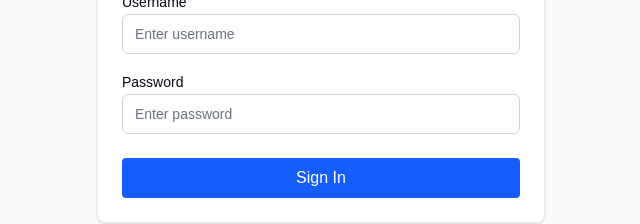
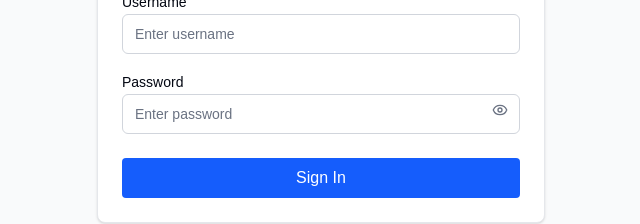
Before and after one commit to raisyad/tech-assesment-rj, a Next.js app: page /login in a window 1280 px wide. Shown: the part 373-597 px from the top of the page, without its empty margins (319-959 px from the left). Built offline with nearby package versions, Linux system fonts and the light colour scheme.

Commit message:
update: adjust show or hide password on login page

```diff
--- a/app/login/page.tsx
+++ b/app/login/page.tsx
@@ -5,6 +5,7 @@
 import { Button } from "@/components/ui/button";
 import { Input } from "@/components/ui/input";
 import { Card, CardHeader, CardTitle, CardDescription, CardContent, CardFooter } from "@/components/ui/card";
+import { Eye, EyeOff } from "lucide-react";
 
 export default function LoginPage() {
   const router = useRouter();
@@ -14,6 +15,7 @@
     username: "",
     password: "",
   });
+  const [showPassword, setShowPassword] = useState(false);
 
   const handleSubmit = async (e: React.FormEvent) => {
     e.preventDefault();
@@ -65,14 +67,28 @@
                 value={formData.username}
                 onChange={(e) => setFormData({ ...formData, username: e.target.value })}
               />
+              <div className="relative">
                 <Input
                   label="Password"
-                type="password"
+                  type={showPassword ? "text" : "password"}
                   placeholder="Enter password"
                   required
                   value={formData.password}
                   onChange={(e) => setFormData({ ...formData, password: e.target.value })}
+                  className="pr-10"
                 />
+                <button
+                  type="button"
+                  className="absolute right-3 top-[32px] text-gray-500 hover:text-gray-700"
+                  onClick={() => setShowPassword(!showPassword)}
+                >
+                  {showPassword ? (
+                    <EyeOff className="h-4 w-4" />
+                  ) : (
+                    <Eye className="h-4 w-4" />
+                  )}
+                </button>
+              </div>
               {error && (
                 <div className="rounded-md bg-red-50 p-3 text-sm font-medium text-red-800">
                   {error}
```
Lines whose indentation alone changed are shown as unchanged.
